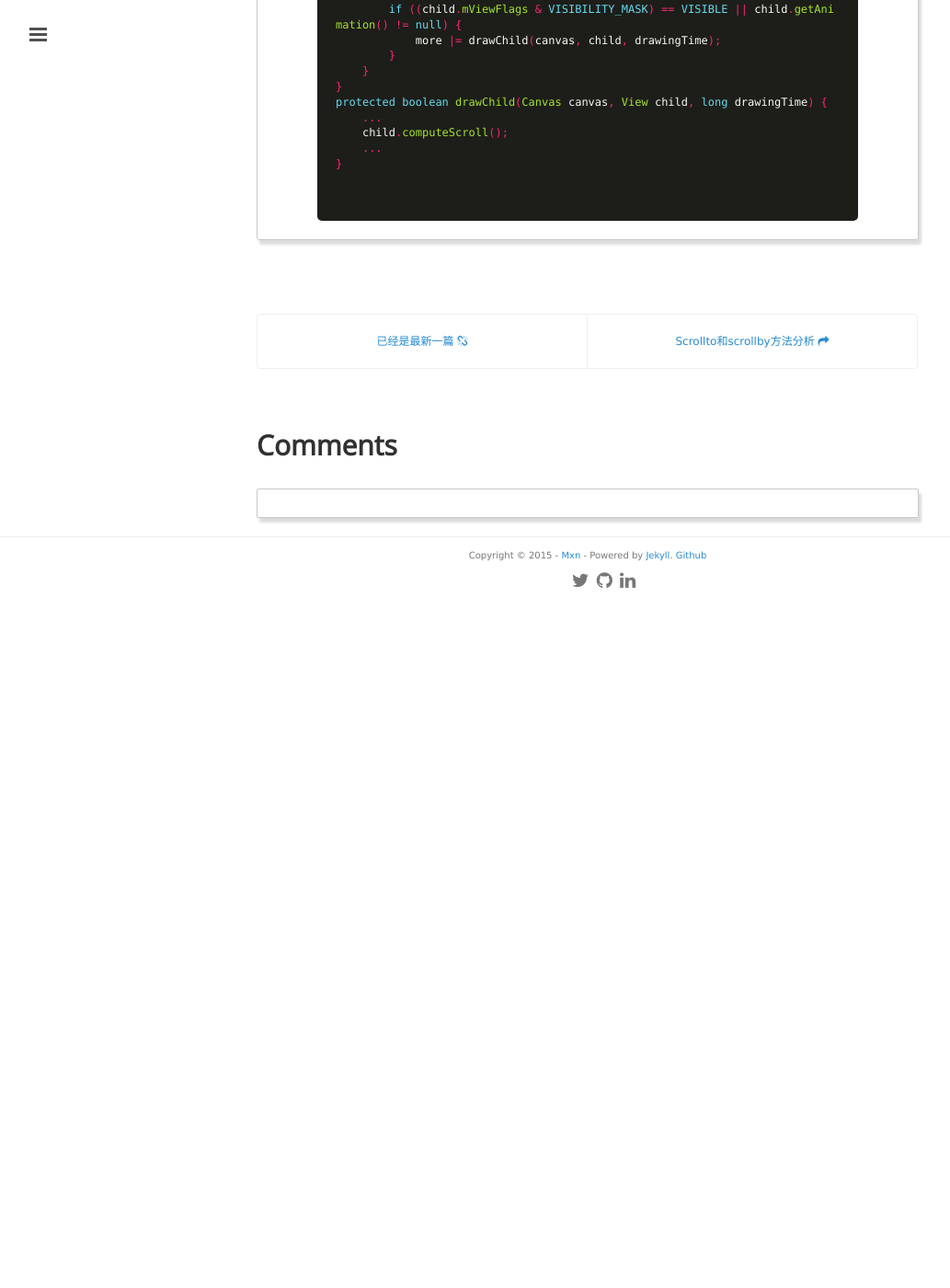
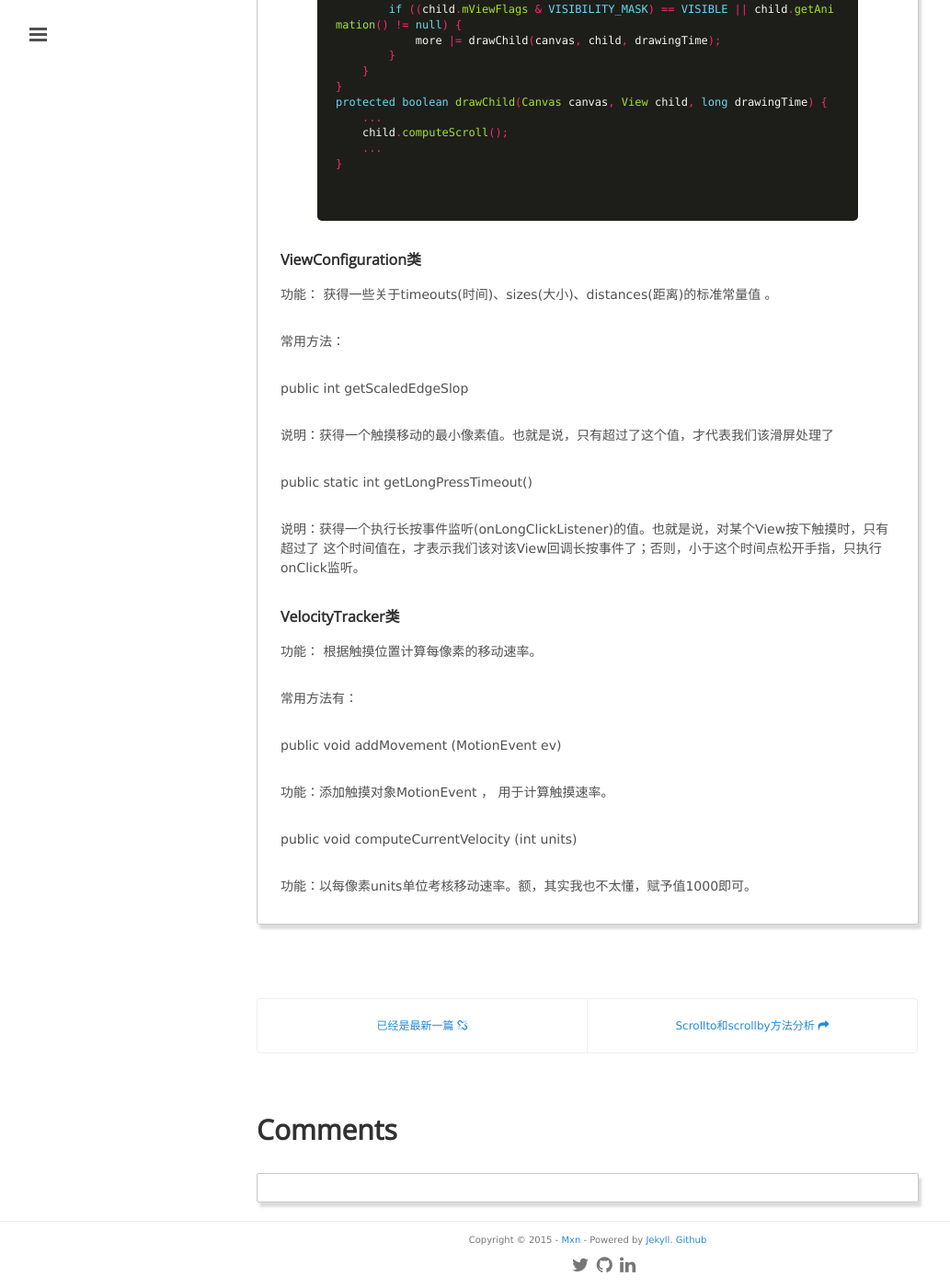
Before and after one commit to mxn21/mxn21.github.io, a Jekyll site: the page built from _posts/2015-7-24-scroller类详解.md, in a window 1280 px wide and 1400 px high, scrolled down 2636 px. Shown: the whole window at 92% size, without its empty margins (1-1034 px from the left). Built offline with Jekyll 4.4.1, drawn with Linux system fonts in a browser that asks for light colours; Markdown is read by kramdown in place of the engine named in the settings; comment, search, counter and statistics services are not loaded; before the commit the page ends 3292 px from its top, so only the background shows below that.

Commit message:
242342
234232

```diff
--- a/_posts/2015-7-24-scroller类详解.md
+++ b/_posts/2015-7-24-scroller类详解.md
@@ -137,3 +137,34 @@
 }
 
     {% endhighlight %}
+
+
+### ViewConfiguration类
+
+功能： 获得一些关于timeouts(时间)、sizes(大小)、distances(距离)的标准常量值 。
+
+常用方法：
+
+public int getScaledEdgeSlop
+
+说明：获得一个触摸移动的最小像素值。也就是说，只有超过了这个值，才代表我们该滑屏处理了
+
+public static int getLongPressTimeout()
+
+说明：获得一个执行长按事件监听(onLongClickListener)的值。也就是说，对某个View按下触摸时，只有超过了
+这个时间值在，才表示我们该对该View回调长按事件了；否则，小于这个时间点松开手指，只执行onClick监听。
+
+
+### VelocityTracker类
+
+功能：  根据触摸位置计算每像素的移动速率。
+
+常用方法有：
+
+public void addMovement (MotionEvent ev)
+
+功能：添加触摸对象MotionEvent ， 用于计算触摸速率。
+
+public void computeCurrentVelocity (int units)
+
+功能：以每像素units单位考核移动速率。额，其实我也不太懂，赋予值1000即可。
```
